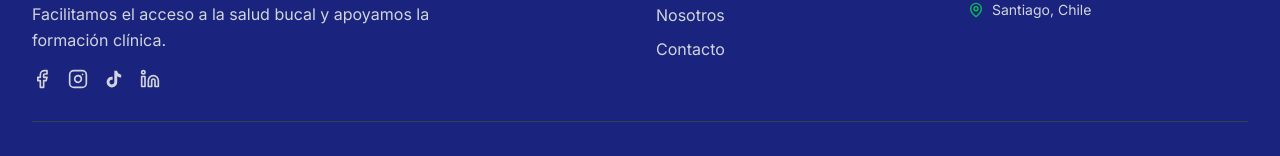
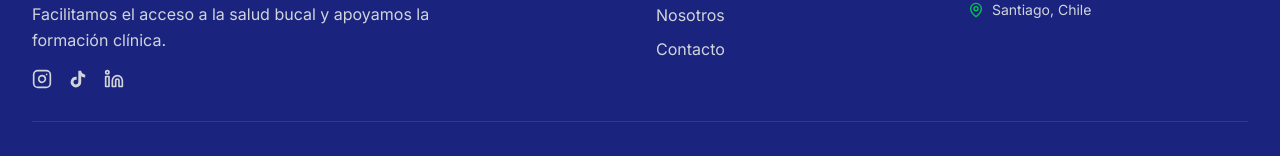
Before and after one commit to russokun/dentameet, a React (Vite) app: page /contact in a window 1280 px wide. Shown: the part 1771-1927 px from the top of the page. Built offline with nearby package versions, Linux system fonts and the light colour scheme; the HTML template or start-up script is replaced by a standard one.

Commit message:
fix(social media): se quita facebook como red principal de Dentameet

```diff
--- a/src/components/layout/Footer.jsx
+++ b/src/components/layout/Footer.jsx
@@ -1,7 +1,7 @@
 
 import React from 'react';
 import { Link } from 'react-router-dom';
-import { Heart, Mail, Phone, MapPin, Facebook, Instagram, Linkedin } from 'lucide-react';
+import { Heart, Mail, Phone, MapPin, Instagram, Linkedin } from 'lucide-react';
 
 // TikTok icon component (Lucide doesn't have TikTok, so we'll create a custom one)
 const TikTokIcon = ({ className }) => (
@@ -36,9 +36,6 @@ const Footer = () => {
               Facilitamos el acceso a la salud bucal y apoyamos la formación clínica.
             </p>
             <div className="flex space-x-4">
-              <a href="#" className="text-gray-300 hover:text-[#00C853] transition-colors">
-                <Facebook className="h-5 w-5" />
-              </a>
               <a href="https://www.instagram.com/pacientefacil/" target="_blank" rel="noopener noreferrer" className="text-gray-300 hover:text-[#00C853] transition-colors">
                 <Instagram className="h-5 w-5" />
               </a>
--- a/src/pages/static/Contact.jsx
+++ b/src/pages/static/Contact.jsx
@@ -2,7 +2,7 @@
 import React, { useState } from 'react';
 import { motion } from 'framer-motion';
 import { Helmet } from 'react-helmet';
-import { Mail, Phone, MapPin, Send, Facebook, Instagram, Linkedin } from 'lucide-react';
+import { Mail, Phone, MapPin, Send, Instagram, Linkedin } from 'lucide-react';
 
 // TikTok icon component (custom SVG since Lucide doesn't have TikTok)
 const TikTokIcon = ({ className }) => (
@@ -90,10 +90,9 @@ const Contact = () => {
   ];
 
   const socialLinks = [
-  { icon: Facebook, name: 'Facebook', url: '#' },
-  { icon: Instagram, name: 'Instagram', url: 'https://www.instagram.com/pacientefacil/' },
-  { icon: TikTokIcon, name: 'TikTok', url: 'https://www.tiktok.com/@dentameet_pacientefacil' },
-  { icon: Linkedin, name: 'LinkedIn', url: 'https://www.linkedin.com/in/dentameet-pacientef%C3%A1cil-168b51374/?originalSubdomain=cl' }
+    { icon: Instagram, name: 'Instagram', url: 'https://www.instagram.com/pacientefacil/' },
+    { icon: TikTokIcon, name: 'TikTok', url: 'https://www.tiktok.com/@dentameet_pacientefacil' },
+    { icon: Linkedin, name: 'LinkedIn', url: 'https://www.linkedin.com/in/dentameet-pacientef%C3%A1cil-168b51374/?originalSubdomain=cl' }
   ];
 
   return (
```
Also changed, not shown: public/favicon-16x16.png (added), public/favicon-32x32.png (added).
